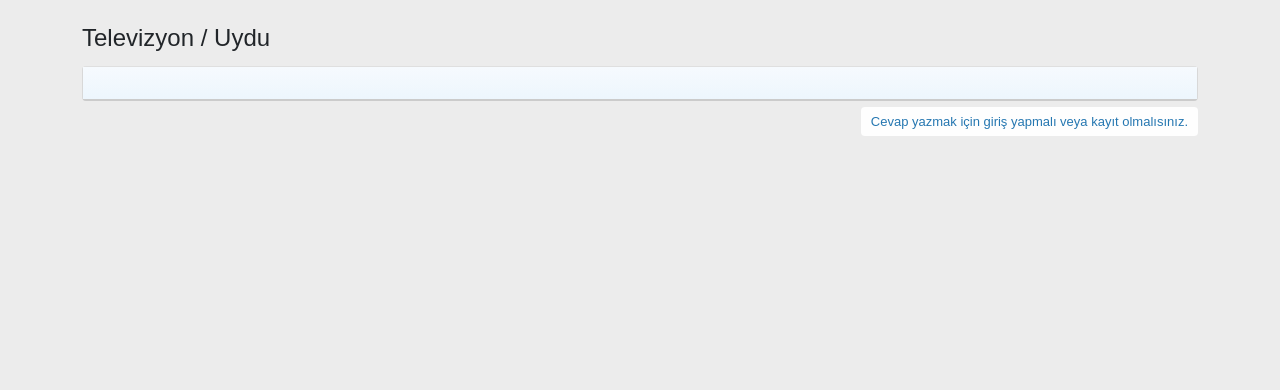
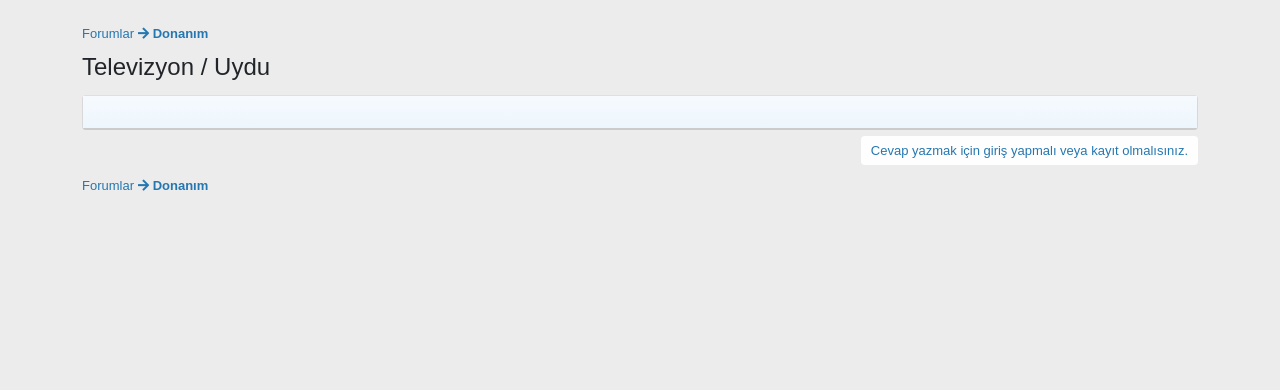
Before and after one commit to umuterozan/codeigniter3-forum, a CodeIgniter app: page /project/forumlar/televizyon-uydu in a window 1280 px wide. Shown: the part 75-465 px from the top of the page. Run offline with CodeIgniter, Linux system fonts and the light colour scheme; data comes from the database, SQL or seed files in the repository.

Commit message:
helper eklemesi ve breadcrumbs çalışması yapıldı

```diff
--- a/application/config/autoload.php
+++ b/application/config/autoload.php
@@ -89,7 +89,7 @@ $autoload['drivers'] = array();
 |
 |	$autoload['helper'] = array('url', 'file');
 */
-$autoload['helper'] = array('url');
+$autoload['helper'] = array('url', 'replacetr_helper');
 
 /*
 | -------------------------------------------------------------------
--- a/application/controllers/Board.php
+++ b/application/controllers/Board.php
@@ -16,6 +16,7 @@ class Board extends CI_Controller {
             $topics = $this->topicmodel->getTopics(array('board_id' => $board_id));
             $this->load->view('board', array(
                 'board_name' => $board[0]->board_name,
+                'board_parent' => $board[0]->board_parent,
                 'topics' => $topics
             ));
         } else {
--- /dev/null
+++ b/application/helpers/ReplaceTR_helper.php
@@ -0,0 +1,9 @@
+<?php
+
+function replace_tr($text) {
+    $text = trim($text);
+    $search = array('Ç','ç','Ğ','ğ','ı','İ','Ö','ö','Ş','ş','Ü','ü',' ');
+    $replace = array('c','c','g','g','i','i','o','o','s','s','u','u','-');
+    $new_text = str_replace($search,$replace,$text);
+    return $new_text;
+}
--- a/application/views/board.php
+++ b/application/views/board.php
@@ -13,6 +13,37 @@
     <section>
     <?php $this->load->view('includes/modal');?>
         <div class="container">
+            <ul class="p-breadcrumbs" itemscope="" itemtype="https://schema.org/BreadcrumbList">
+                <li itemprop="itemListElement" itemscope="" itemtype="https://schema.org/ListItem">
+                    <a href="<?=base_url();?>" itemprop="item">
+                        <span itemprop="name">Forumlar</span>
+                    </a>
+                    <meta itemprop="position" content="1">
+                </li>
+                <?php if($board_parent == 1) : ?>
+                    <li itemprop="itemListElement" itemscope="" itemtype="https://schema.org/ListItem">
+                        <a href="<?=base_url('#donanim')?>" itemprop="item">
+                            <span itemprop="name"><i class="fas fa-arrow-right"></i> Donanım</span>
+                        </a>
+                        <meta itemprop="position" content="2">
+                    </li>
+                <?php elseif($board_parent == 2) : ?>
+                    <li itemprop="itemListElement" itemscope="" itemtype="https://schema.org/ListItem">
+                        <a href="<?=base_url('#yazilim')?>" itemprop="item">
+                            <span itemprop="name"><i class="fas fa-arrow-right"></i> Yazılım</span>
+                        </a>
+                        <meta itemprop="position" content="2">
+                    </li>
+                <?php else : ?>
+                    <li itemprop="itemListElement" itemscope="" itemtype="https://schema.org/ListItem">
+                        <a href="<?=base_url('#diger-teknolojiler')?>" itemprop="item">
+                            <span itemprop="name"><i class="fas fa-arrow-right"></i> Diğer Teknolojiler</span>
+                        </a>
+                        <meta itemprop="position" content="2">
+                    </li>
+                <?php endif;?>
+            </ul>
+            <br>
             <h3><?=$board_name?></h3>
             <div class="block-container">
                 <div class="block-bar"></div>
@@ -87,6 +118,36 @@
                     <?php endif;?>
                 </div>
             </div>
+            <ul class="p-breadcrumbs p-breadcrumbs--bottom" itemscope="" itemtype="https://schema.org/BreadcrumbList">
+                <li itemprop="itemListElement" itemscope="" itemtype="https://schema.org/ListItem">
+                    <a href="<?=base_url();?>" itemprop="item">
+                        <span itemprop="name">Forumlar</span>
+                    </a>
+                    <meta itemprop="position" content="1">
+                </li>
+                <?php if($board_parent == 1) : ?>
+                    <li itemprop="itemListElement" itemscope="" itemtype="https://schema.org/ListItem">
+                        <a href="<?=base_url('#donanim')?>" itemprop="item">
+                            <span itemprop="name"><i class="fas fa-arrow-right"></i> Donanım</span>
+                        </a>
+                        <meta itemprop="position" content="2">
+                    </li>
+                <?php elseif($board_parent == 2) : ?>
+                    <li itemprop="itemListElement" itemscope="" itemtype="https://schema.org/ListItem">
+                        <a href="<?=base_url('#yazilim')?>" itemprop="item">
+                            <span itemprop="name"><i class="fas fa-arrow-right"></i> Yazılım</span>
+                        </a>
+                        <meta itemprop="position" content="2">
+                    </li>
+                <?php else : ?>
+                    <li itemprop="itemListElement" itemscope="" itemtype="https://schema.org/ListItem">
+                        <a href="<?=base_url('#diger-teknolojiler')?>" itemprop="item">
+                            <span itemprop="name"><i class="fas fa-arrow-right"></i> Diğer Teknolojiler</span>
+                        </a>
+                        <meta itemprop="position" content="2">
+                    </li>
+                <?php endif;?>
+            </ul>
         </div>
     </section>
     <br>
--- a/application/views/home.php
+++ b/application/views/home.php
@@ -15,10 +15,10 @@
         <div class="container">
             <h3>Teknoloji Forumu</h3>
             <?php foreach ($board_parent as $key => $value) : ?>
-                <span class="u-anchorTarget" id="donanim"></span>
+                <span class="u-anchorTarget" id="<?=replace_tr(strtolower($value->board_name))?>"></span>
                 <div class="block-container">
                     <h2 class="block-header">
-                        <a href="#donanim"><?=$value->board_name?></a>
+                        <a href="#<?=replace_tr(strtolower($value->board_name))?>"><?=$value->board_name?></a>
                     </h2>
                     <?php foreach($this->boardmodel->getAltBoards(array('board_parent' => $value->board_id)) as $key => $value) : ?>
                         <div class="node-body">
--- a/assets/scss/style.scss
+++ b/assets/scss/style.scss
@@ -868,6 +868,61 @@ section {
     text-align: center;
 }
 
+.p-breadcrumbs {
+    list-style: none;
+    margin: 0;
+    padding: 0;
+    margin-bottom: 5px;
+    line-height: 1.5;
+    a {
+        color: #2577b1;
+        text-decoration: none;
+        &:hover {
+            text-decoration: underline;
+        }
+    }
+}
+.p-breadcrumbs:before, .p-breadcrumbs::after {
+    content: " ";
+    display: table;
+}
+.p-breadcrumbs>li {
+    float: left;
+    font-size: 13px;
+}
+.p-breadcrumbs>li a {
+    display: inline-block;
+    vertical-align: bottom;
+    max-width: 300px;
+    overflow: hidden;
+    white-space: nowrap;
+    word-wrap: normal;
+    text-overflow: ellipsis;
+}
+meta {
+    display: none;
+}
+.p-breadcrumbs>li::after {
+    content: " ";
+    //width: 1.28571429em;
+    display: inline-block;
+    text-align: center;
+}
+.p-breadcrumbs>li:after, .p-breadcrumbs>li::before {
+    font-style: normal;
+    font-weight: 400;
+    text-rendering: auto;
+    font-size: 90%;
+    color: #8c8c8c;
+}
+.p-breadcrumbs>li:last-child a {
+    font-weight: 700;
+}
+.p-breadcrumbs.p-breadcrumbs--bottom {
+    margin-top: 40px;
+    margin-bottom: 0;
+}
+
 footer {
     background: #152c68;
     padding: 6.5px 0;
```
Also changed, not shown: assets/css/style.css (+64 -0 lines), assets/css/style.min.css, 2 other files.
